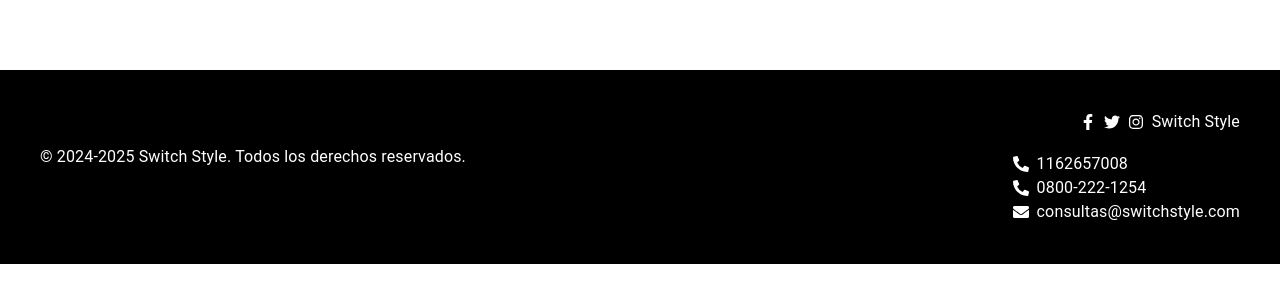
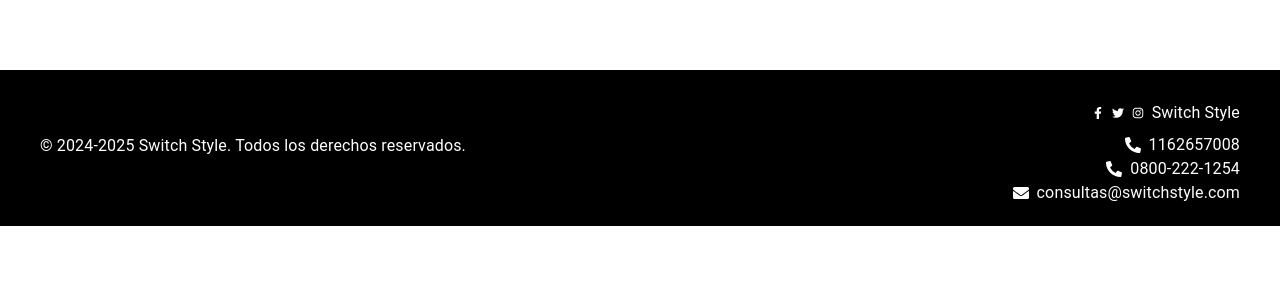
Before and after one commit to TomasVazquezB/Switch-Style, a React (Vite) app in the folder Switch/: page /carrito in a window 1280 px wide. Shown: the part 431-734 px from the top of the page. Built offline with nearby package versions, Linux system fonts and the light colour scheme.

Commit message:
Actualizacion del footer
Corregion footer

```diff
--- a/Switch/src/components/footer/footer.css
+++ b/Switch/src/components/footer/footer.css
@@ -15,8 +15,8 @@ html, body {
 .footer {
   background-color: #000000;
   color: white;
-  padding: 20px;
-  font-size: 1rem;
+  padding: 6px 20px; /* Reducido el padding del footer para hacerlo aún más pequeño */
+  font-size: 0.75rem; /* Reducido el tamaño de la fuente aún más */
   display: flex;
   flex-direction: column;
   justify-content: flex-start;
@@ -30,7 +30,7 @@ html, body {
   display: flex;
   justify-content: flex-end; /* Mueve todo el contenido a la derecha */
   width: 100%;
-  margin-bottom: 20px;
+  margin-bottom: 5px; /* Reducir el espacio inferior aún más */
 }
 
 /* Sección izquierda para los derechos reservados */
@@ -45,15 +45,19 @@ html, body {
 /* Sección derecha para las redes sociales e información de contacto */
 .footer-right {
   display: flex;
-  flex-direction: column;
-  align-items: flex-end; /* Alineación a la derecha */
+  flex-direction: column; /* Mantener los elementos en columna */
+  align-items: flex-end; /* Alinea los elementos a la derecha */
   padding-right: 20px;
-  text-align: right; /* Alinea el texto a la derecha */
+  text-align: right;
 }
 
 /* Información de contacto */
 .footer-contact {
-  margin-top: 10px;
+  margin-top: 0;
+  display: flex;
+  flex-direction: column; /* Mantener la información de contacto en columna */
+  align-items: flex-end; /* Alinear la información de contacto a la derecha */
+  margin-bottom: 10px; /* Separar los contactos de las redes sociales */
 }
 
 .contact-info {
@@ -69,9 +73,9 @@ html, body {
 /* Estilos para las redes sociales */
 .social-icons {
   display: flex;
-  flex-direction: column; /* Las redes sociales estarán una debajo de la otra */
-  align-items: flex-end; /* Alineación a la derecha */
-  margin-top: 20px;
+  flex-direction: column; /* Mantener las redes sociales una debajo de la otra */
+  align-items: flex-end; /* Alinear las redes sociales a la derecha */
+  margin-top: 25px; /* Aumentado el margen para mover las redes sociales aún más abajo */
 }
 
 .social-icon {
@@ -94,5 +98,5 @@ html, body {
 /* Texto de derechos reservados */
 .footer-text {
   text-align: left;
-  font-size: 0.9em;
+  font-size: 0.7em; /* Reducir un poco más el tamaño del texto */
 }
```
